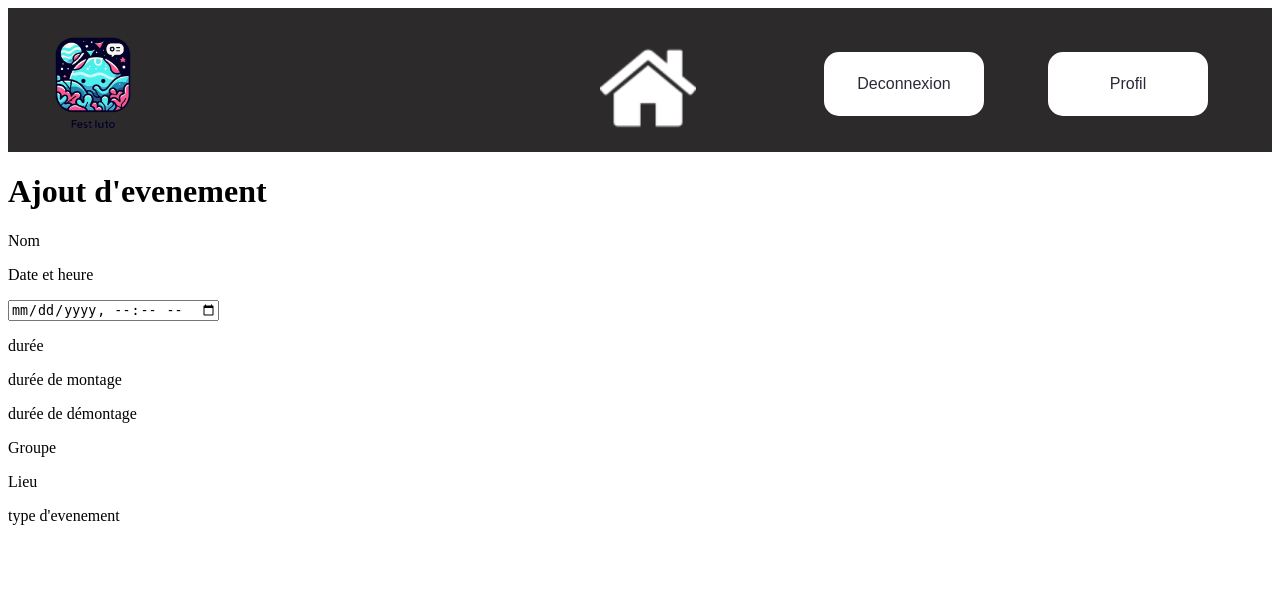
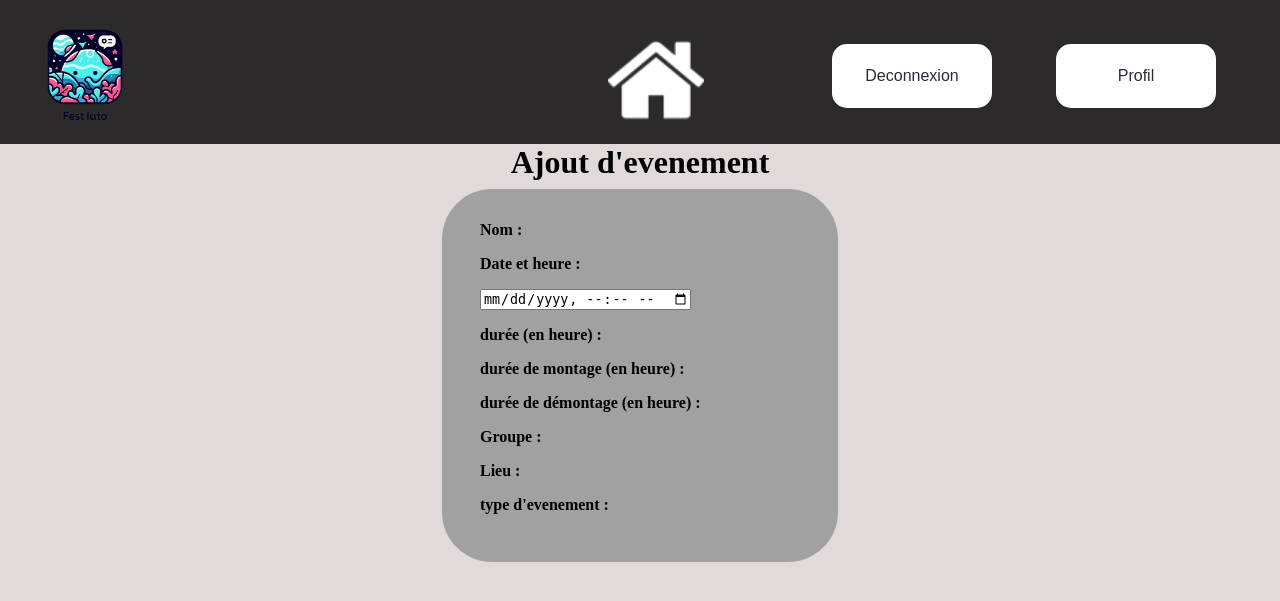
Before and after one commit to RomainMechain/SAE_BD, a Python web app: template app/templates/add_event.html in a window 1280 px wide. Shown: the top 601 px of the page. Run offline with Jinja, Linux system fonts and the light colour scheme; the template is opened without the code that fills it, so the values that code supplies are empty.

Commit message:
Feat/ Ajout du CSS pour la page add_event

```diff
--- a/app/static/CSS/add_event.css
+++ b/app/static/CSS/add_event.css
@@ -0,0 +1,73 @@
+body{
+    margin:0;
+    background-color: rgb(226, 218, 218)
+}
+
+h1{
+    text-align: center;
+    margin: 0;
+}
+
+.contenu, section > div{
+    justify-content: center;
+}
+
+.contenu {
+    display: flex;
+}
+
+.contenant{
+    flex-wrap: wrap;
+    justify-content: center;
+    align-items: center;
+    padding-left: 3vw;
+    padding-right: 3vw;
+    margin-top: 1vh;
+    padding-bottom: 4vh;
+    padding-top: 2vh;
+    background-color: rgb(161, 161, 161);
+    border-radius: 50px;
+    width:25vw;
+
+}
+
+p {
+    font-weight: bold;
+}
+
+#erreur{
+    text-align: center;
+    margin: 0;
+}
+
+#se_connecter{
+    display: flex;
+    justify-content: center;
+}
+
+#submit{
+    appearance: none;
+    background-color: #ffffff;
+    color: #2a2b38;
+    margin-top: 5vh;
+    margin-left: 3vw;
+    text-align: center;
+    font-size: 2vh;
+    box-sizing: border-box;
+    border-radius: 0.9375em;
+    border: none;
+    padding: 1rem;
+    margin-right: 3vw;
+}
+
+#submit:hover {
+    color: #2a2b38;
+    background-color: #70b5c9;
+    box-shadow: rgba(0, 0, 0, 0.25) 0 8px 15px;
+    transform: translateY(-2px);
+}
+
+#submit:active {
+    box-shadow: none;
+    transform: translateY(0);
+}
--- a/app/templates/add_event.html
+++ b/app/templates/add_event.html
@@ -9,44 +9,44 @@
         {% include 'components/header_home.html' %}
         <main>
             <h1>Ajout d'evenement</h1>
-            <p>{{ erreur }}</p>
-            <section>
-                <div>
+            <p id="erreur">{{ erreur }}</p>
+            <section class="contenu">
+                <div class="contenant">
                     <form action="" method="post" enctype="multipart/form-data">
                         {{ form.hidden_tag() }}
                         <div>
-                            <p>Nom</p>
+                            <p>Nom :</p>
                             {{ form.nom(size=50) }}
                         </div>
                         <div>
-                            <p>Date et heure</p>
+                            <p>Date et heure :</p>
                             <input type="datetime-local" id="datetime" name="date">
                         </div>
                         <div>
-                            <p>durée</p>
+                            <p>durée (en heure) :</p>
                             {{ form.duree(size=50) }}
                         </div>
                         <div>
-                            <p>durée de montage</p>
+                            <p>durée de montage (en heure) :</p>
                             {{ form.dureeMontage(size=50) }}
                         </div>
                         <div>
-                            <p>durée de démontage</p>
+                            <p>durée de démontage (en heure) :</p>
                             {{ form.dureeDemontage(size=50) }}
                         </div>
                         <div>
-                            <p>Groupe</p>
+                            <p>Groupe :</p>
                             {{ form.groupe }}
                         </div>
                         <div>
-                            <p>Lieu</p>
+                            <p>Lieu :</p>
                             {{ form.lieu }}
                         </div>
                         <div>
-                            <p>type d'evenement</p>
+                            <p>type d'evenement :</p>
                             {{ form.type_event }}
                         </div>
-                        <div>
+                        <div id="se_connecter">
                             {{ form.submit }}
                         </div>
                     </form>
```
